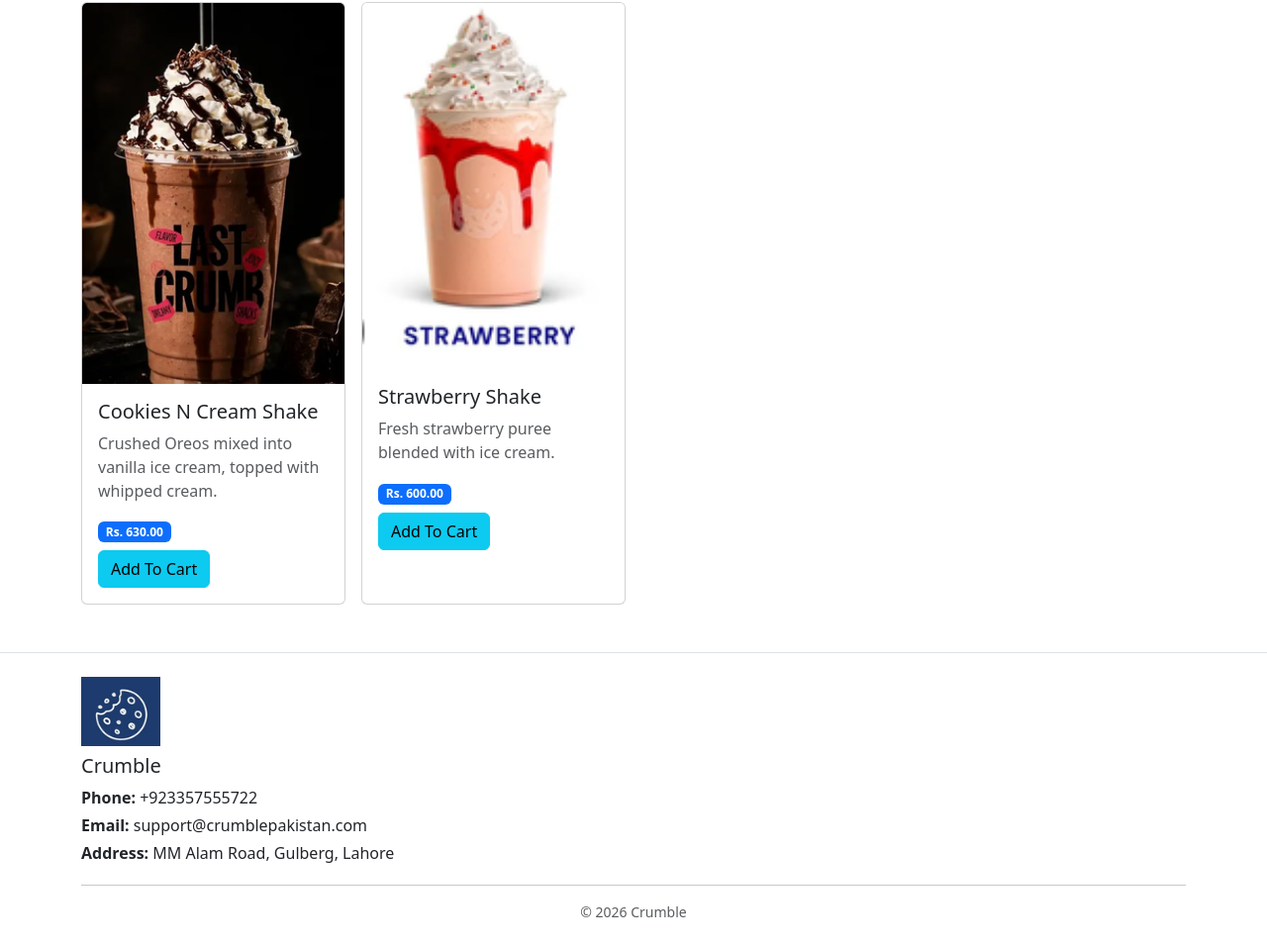
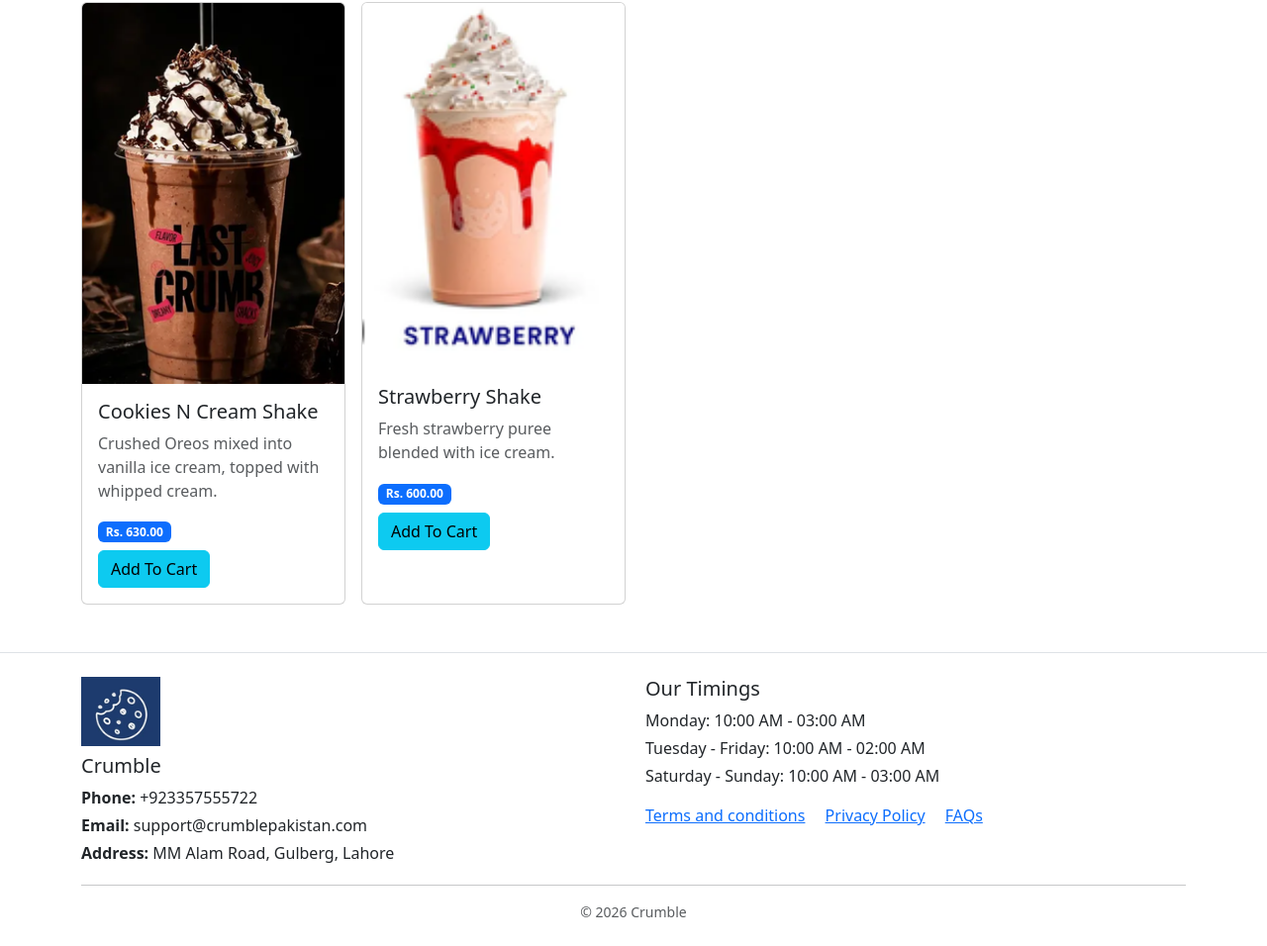
Before and after one commit to ayshum/csc336-Web-Tech-FA24-BCS-161, a plain HTML site: page assignment-2/index.html in a window 1280 px wide. Shown: the part 3904-4860 px from the top of the page at 99% size. Drawn offline with nearby package versions, Linux system fonts and the light colour scheme.

Commit message:
Added timings and links to the footer

```diff
--- a/assignment-2/index.html
+++ b/assignment-2/index.html
@@ -232,6 +232,18 @@
           <p class="mb-1"><strong>Address:</strong> MM Alam Road, Gulberg, Lahore</p>
         </div>
 
+          <div class="col-12 col-md-6">
+          <h5>Our Timings</h5>
+          <p class="mb-1">Monday: 10:00 AM - 03:00 AM</p>
+          <p class="mb-1">Tuesday - Friday: 10:00 AM - 02:00 AM</p>
+          <p class="mb-1">Saturday - Sunday: 10:00 AM - 03:00 AM</p>
+          <div class="mt-3">
+            <a href="#" class="me-3">Terms and conditions</a>
+            <a href="#" class="me-3">Privacy Policy</a>
+            <a href="#">FAQs</a>
+          </div>
+        </div>
+
       </div>
       <hr>
       <p class="text-center small text-muted mb-0">&copy; 2026 Crumble</p>
```
